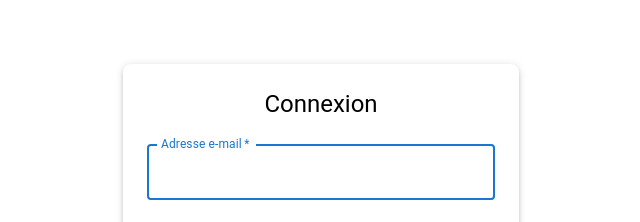
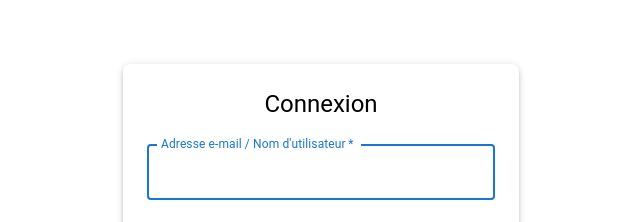
Before and after one commit to Benj0t/Libheros, a React (Create React App) app in the folder frontend/: page /auth in a window 1280 px wide. Shown: the top 222 px of the page, without its empty margins (319-959 px from the left). Built offline with nearby package versions, Linux system fonts and the light colour scheme; no server answers.

Commit message:
Update Login Page

```diff
--- a/frontend/src/components/Login.tsx
+++ b/frontend/src/components/Login.tsx
@@ -1,6 +1,6 @@
 import React, { FormEvent, useState } from "react";
 import { Container, Box, Typography, TextField, Button } from "@mui/material";
-import signin from "../requests/signin";
+import signin from "../requests/authSignin";
 import { useNavigate } from "react-router";
 import Cookies from "js-cookie";
 // import { notifyToasterError, notifyToasterSuccess } from "./utils/toaster";
@@ -49,10 +49,9 @@ const Login: React.FC<LoginProps> = ({ switchToSignUp }) => {
             margin="normal"
             required
             fullWidth
-            id="email"
-            label="Adresse e-mail"
-            name="email"
-            autoComplete="email"
+            id="credential"
+            label="Adresse e-mail / Nom d'utilisateur"
+            name="credential"
             autoFocus
             value={credential}
             onChange={(e) => setCredential(e.target.value)}
--- a/frontend/src/components/Signup.tsx
+++ b/frontend/src/components/Signup.tsx
@@ -1,6 +1,6 @@
 import React, { FormEvent, useState } from "react";
 import { Container, Box, Typography, TextField, Button } from "@mui/material";
-import signup from "../requests/signup";
+import signup from "../requests/authSignup";
 
 interface SignUpProps {
   switchToLogin: () => void;
--- a/frontend/src/pages/LoginPage.tsx
+++ b/frontend/src/pages/LoginPage.tsx
@@ -1,10 +1,21 @@
-import { useState } from "react";
+import { useEffect, useState } from "react";
 import Login from "../components/Login";
 import SignUp from "../components/Signup";
+import authMe from "../requests/authMe";
+import { useNavigate } from "react-router";
 
 const LoginPage: React.FC = () => {
+  const navigate = useNavigate();
   const [isLogin, setIsLogin] = useState(true);
-
+  useEffect(() => {
+    const fetchData = async () => {
+      try {
+        await authMe();
+        navigate("/");
+      } catch (err) {}
+    };
+    fetchData();
+  });
   const switchToSignUp = () => {
     setIsLogin(false);
   };
```
